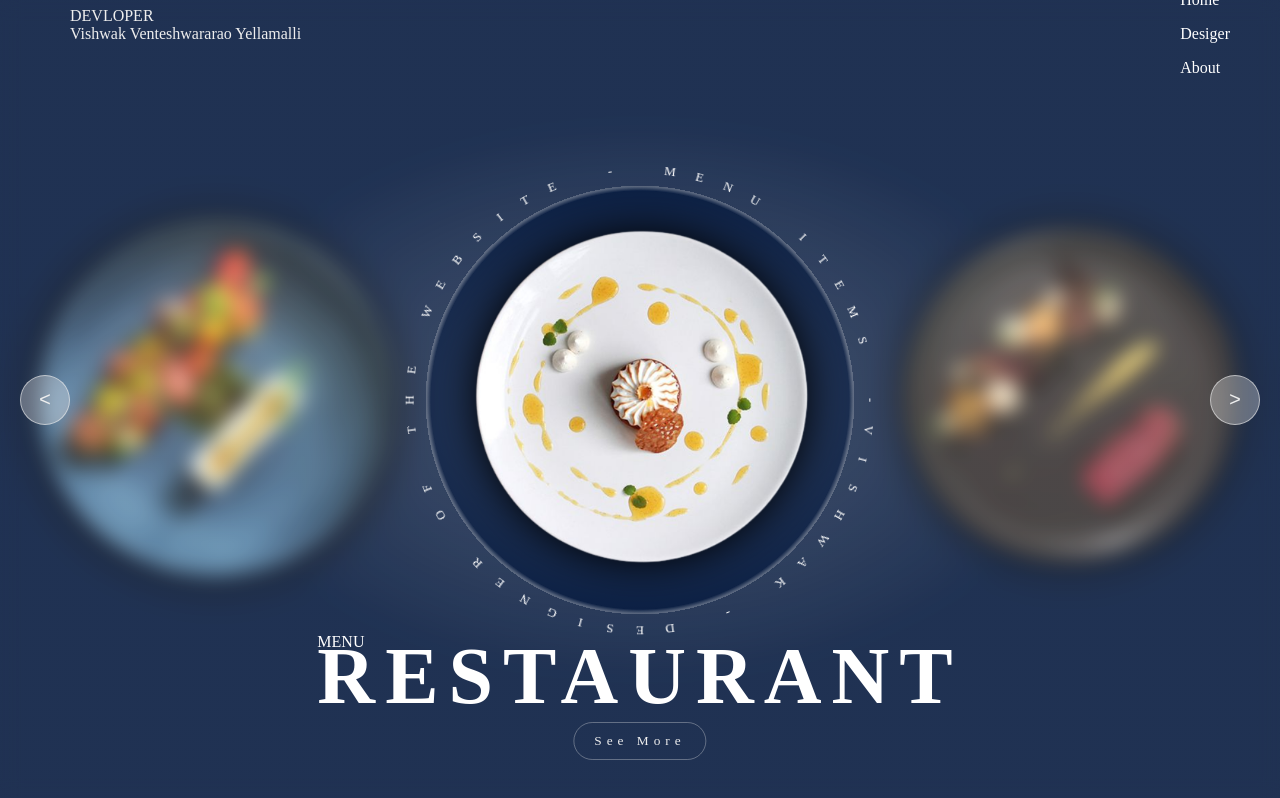
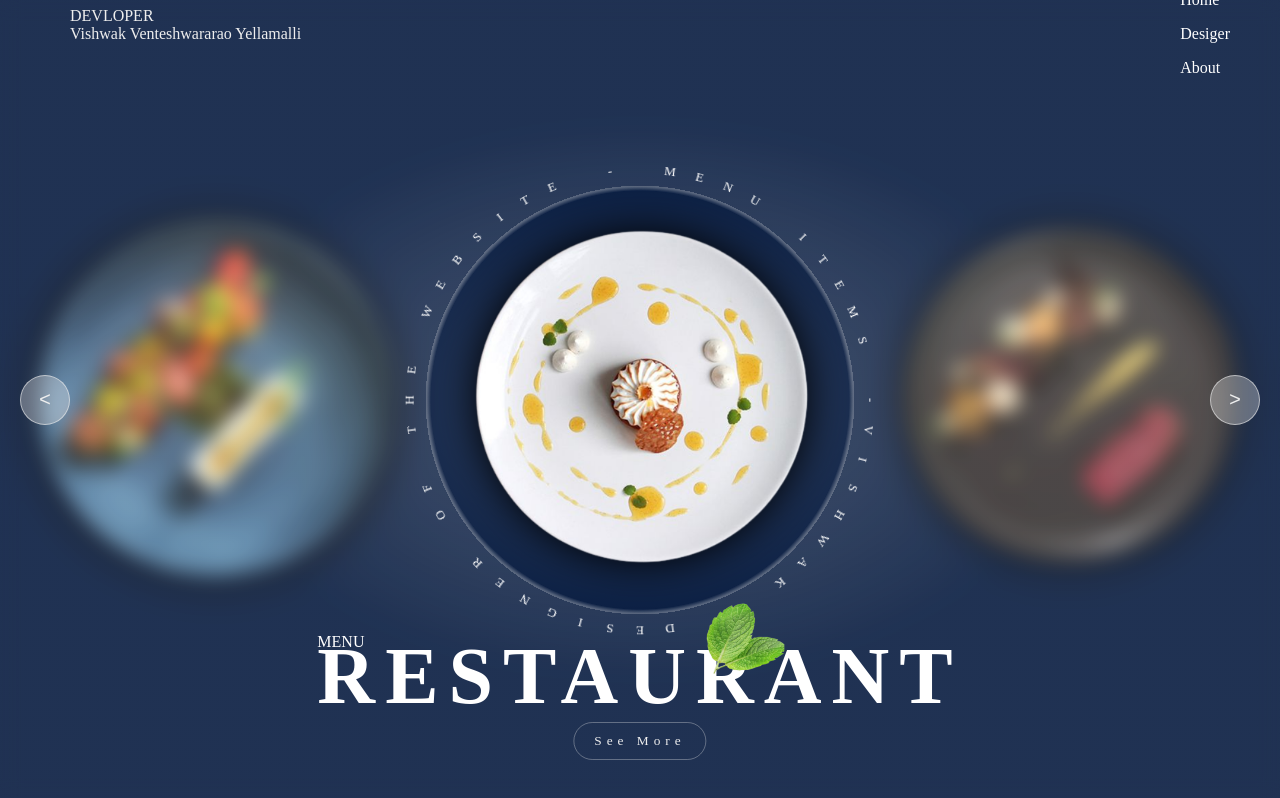
Before and after one commit to codewithvishwak/IBM_project, a plain HTML site: page index.html in a window 1280 px wide. Drawn offline with Linux system fonts and the light colour scheme.

Commit message:
Update style.css

```diff
--- a/style.css
+++ b/style.css
@@ -89,7 +89,7 @@ header nav ul {
     width: 80px;
     height: 80px;
     content: '';
-    background-image:url('images/leaves.png');
+    background-image:url('leaves.png');
     background-size: cover;
     background-repeat: no-repeat;
 }
```
